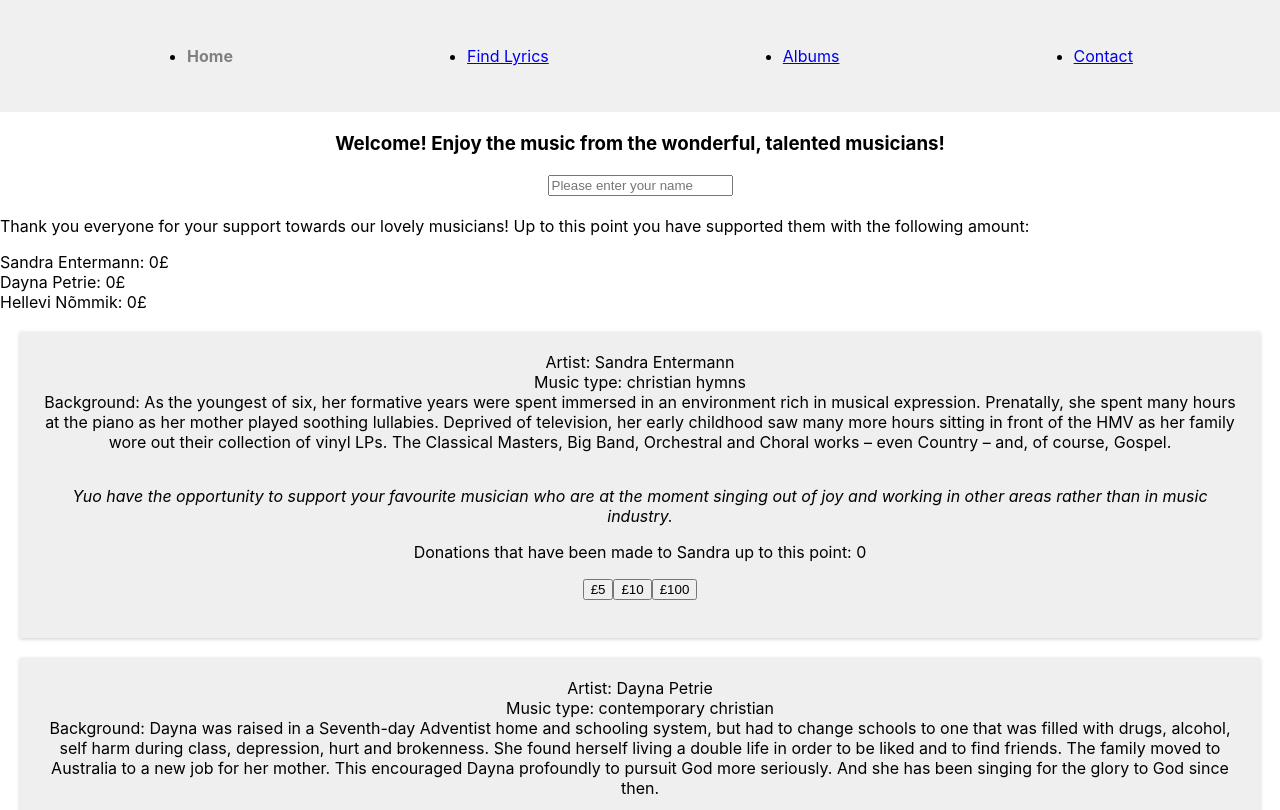
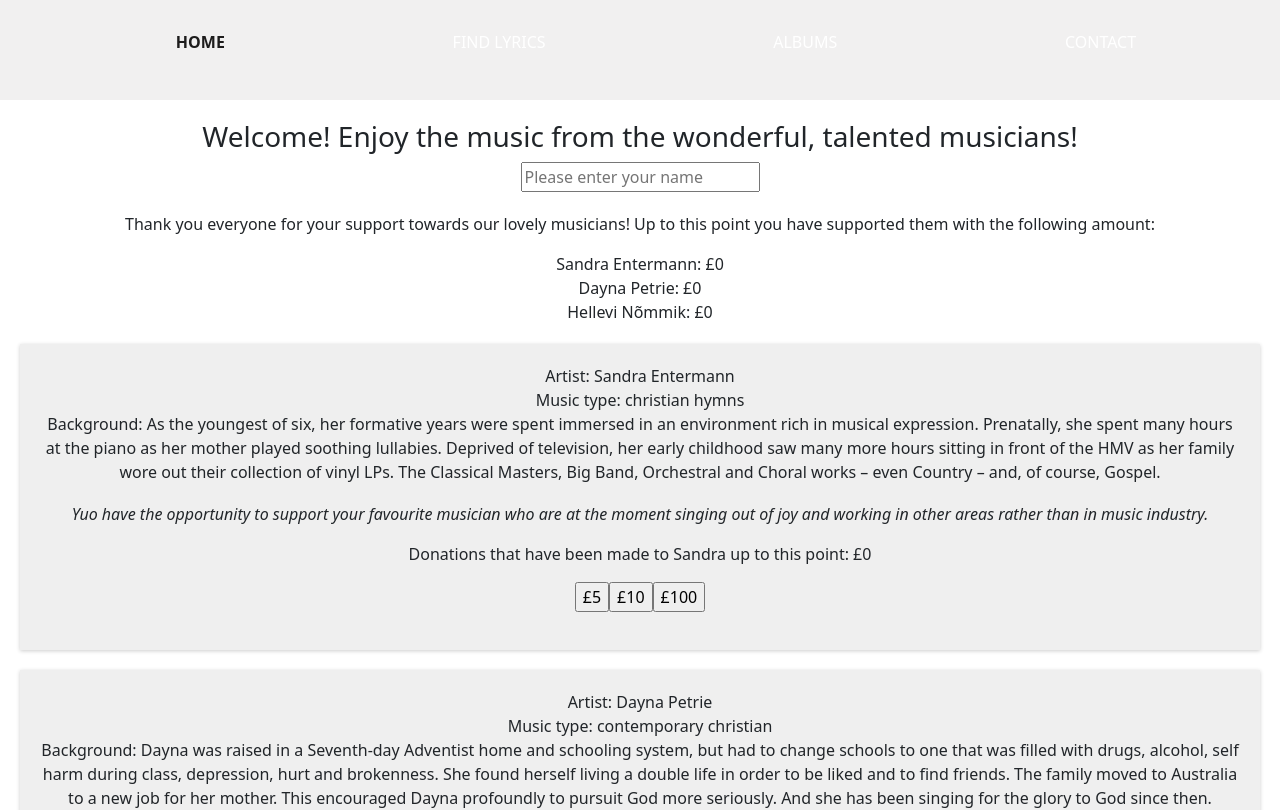
Before and after one commit to alicekres/musicians, a React app: page / in a window 1280 px wide. Shown: the top 810 px of the page. Built offline with nearby package versions, Linux system fonts and the light colour scheme.

Commit message:
add styling in songlyrics form and other components

```diff
--- a/package.json
+++ b/package.json
@@ -13,6 +13,7 @@
     "babel-plugin-named-asset-import": "^0.3.8",
     "babel-preset-react-app": "^10.0.1",
     "bfj": "^7.0.2",
+    "bootstrap": "^5.1.3",
     "browserslist": "^4.18.1",
     "camelcase": "^6.2.1",
     "case-sensitive-paths-webpack-plugin": "^2.4.0",
--- a/src/components/DaynaDonation/index.js
+++ b/src/components/DaynaDonation/index.js
@@ -29,7 +29,7 @@ const DaynaDonation = () => {
                     other areas rather than in music industry.
                 </p>
                 <p>
-                    Donations that have been made to Dayna up to this point:{' '}
+                    Donations that have been made to Dayna up to this point: £
                     {sum}
                 </p>
                 <form>
--- a/src/components/Donation/index.js
+++ b/src/components/Donation/index.js
@@ -1,5 +1,7 @@
 import React from 'react';
 import { useSelector } from 'react-redux';
+
+import styles from './index.module.css';
 
 const Donation = () => {
     const helleviSum = useSelector(
@@ -9,14 +11,16 @@ const Donation = () => {
     const daynaSum = useSelector((state) => state.daynaDonationReducer.sum);
     return (
         <>
-            <p>
-                Thank you everyone for your support towards our lovely
-                musicians! Up to this point you have supported them with the
-                following amount:
-            </p>
-            <div>Sandra Entermann: {sandraSum}£</div>
-            <div>Dayna Petrie: {daynaSum}£</div>
-            <div>Hellevi Nõmmik: {helleviSum}£</div>
+            <div className={styles.donation}>
+                <p>
+                    Thank you everyone for your support towards our lovely
+                    musicians! Up to this point you have supported them with the
+                    following amount:
+                </p>
+                <div>Sandra Entermann: £{sandraSum}</div>
+                <div>Dayna Petrie: £{daynaSum}</div>
+                <div>Hellevi Nõmmik: £{helleviSum}</div>
+            </div>
         </>
     );
 };
--- /dev/null
+++ b/src/components/Donation/index.module.css
@@ -0,0 +1,3 @@
+.donation {
+    text-align: center;
+}
--- a/src/components/HelleviDonation/index.js
+++ b/src/components/HelleviDonation/index.js
@@ -29,7 +29,7 @@ const HelleviDonation = () => {
                     other areas rather than in music industry.
                 </p>
                 <p>
-                    Donations that have been made to Hellevi up to this point:{' '}
+                    Donations that have been made to Hellevi up to this point: £
                     {sum}
                 </p>
                 <form>
--- a/src/components/SandraDonation/index.js
+++ b/src/components/SandraDonation/index.js
@@ -30,7 +30,7 @@ const SandraDonation = () => {
                     other areas rather than in music industry.
                 </p>
                 <p>
-                    Donations that have been made to Sandra up to this point:{' '}
+                    Donations that have been made to Sandra up to this point: £
                     {sum}
                 </p>
                 <form>
--- a/src/layout/Header/index.js
+++ b/src/layout/Header/index.js
@@ -6,7 +6,7 @@ import styles from './index.module.css';
 const Header = () => {
     let activeStyle = {
         textDecoration: 'none',
-        color: 'grey',
+        color: '#1d1c1c',
         fontWeight: 'bold',
     };
 
@@ -21,41 +21,45 @@ const Header = () => {
                 <li>
                     <NavLink
                         to="/"
+                        className={styles.navlink}
                         style={({ isActive }) =>
                             isActive ? activeStyle : notactiveStyle
                         }
                     >
-                        Home
+                        HOME
                     </NavLink>
                 </li>
                 <li>
                     <NavLink
                         to="/songlyrics"
+                        className={styles.navlink}
                         style={({ isActive }) =>
-                            isActive ? activeStyle : undefined
+                            isActive ? activeStyle : notactiveStyle
                         }
                     >
-                        Find Lyrics
+                        FIND LYRICS
                     </NavLink>
                 </li>
                 <li>
                     <NavLink
                         to="/albums"
+                        className={styles.navlink}
                         style={({ isActive }) =>
-                            isActive ? activeStyle : undefined
+                            isActive ? activeStyle : notactiveStyle
                         }
                     >
-                        Albums
+                        ALBUMS
                     </NavLink>
                 </li>
                 <li>
                     <NavLink
                         to="/contact"
+                        className={styles.navlink}
                         style={({ isActive }) =>
-                            isActive ? activeStyle : undefined
+                            isActive ? activeStyle : notactiveStyle
                         }
                     >
-                        Contact
+                        CONTACT
                     </NavLink>
                 </li>
             </ul>
--- a/src/layout/Header/index.module.css
+++ b/src/layout/Header/index.module.css
@@ -6,4 +6,19 @@
 .ul {
     display: flex;
     justify-content: space-around;
+    list-style-type: none;
 }
+
+li a:hover {
+    color: #1d1c1c;
+}
+
+.navlink:hover {
+    color: #1d1c1c !important;
+}
+
+.notActiveStyle {
+    text-decoration: 'none';
+    color: 'white';
+    list-style-type: none;
+}
--- a/src/pages/Album/index.js
+++ b/src/pages/Album/index.js
@@ -1,4 +1,5 @@
 import React from 'react';
+import 'bootstrap/dist/css/bootstrap.min.css';
 
 import styles from './index.module.css';
 import Counter from '../../components/Counter';
--- a/src/pages/SongLyrics/index.js
+++ b/src/pages/SongLyrics/index.js
@@ -54,6 +54,8 @@ const SongLyrics = ({ initialTitle, initialArtist }) => {
                 </div>
                 <div className={styles.container}>
                     <form onSubmit={onFormSubmit} className={styles.form}>
+                        <div className={styles.inputs}>
+                            <div className={styles.input}>
                                 <label htmlFor="artist">Artist</label>
                                 <input
                                     type="text"
@@ -61,6 +63,8 @@ const SongLyrics = ({ initialTitle, initialArtist }) => {
                                     value={artist}
                                     onChange={onArtistChange}
                                 />
+                            </div>
+                            <div className={styles.input}>
                                 <label htmlFor="title">Title</label>
                                 <input
                                     type="text"
@@ -68,7 +72,13 @@ const SongLyrics = ({ initialTitle, initialArtist }) => {
                                     value={title}
                                     onChange={onTitleChange}
                                 />
-                        <input type="submit" value="Submit" />
+                            </div>
+                        </div>
+                        <input
+                            type="submit"
+                            value="Submit"
+                            className={styles.submit}
+                        />
                     </form>
                 </div>
                 <div className={styles.songSection}>
--- a/src/pages/SongLyrics/index.module.css
+++ b/src/pages/SongLyrics/index.module.css
@@ -23,3 +23,20 @@
     line-height: 1.6;
     column-count: 3;
 }
+
+.inputs {
+    display: block;
+}
+
+.input {
+    display: block;
+    margin: 5px;
+    padding: 5px;
+}
+
+.submit {
+    margin: 4px;
+    padding: 4px;
+    border-radius: 5px;
+    border: none;
+}
```
Also changed, not shown: 1 other file (tests, documents, lock files or other folders). Lines whose indentation alone changed are shown as unchanged.
